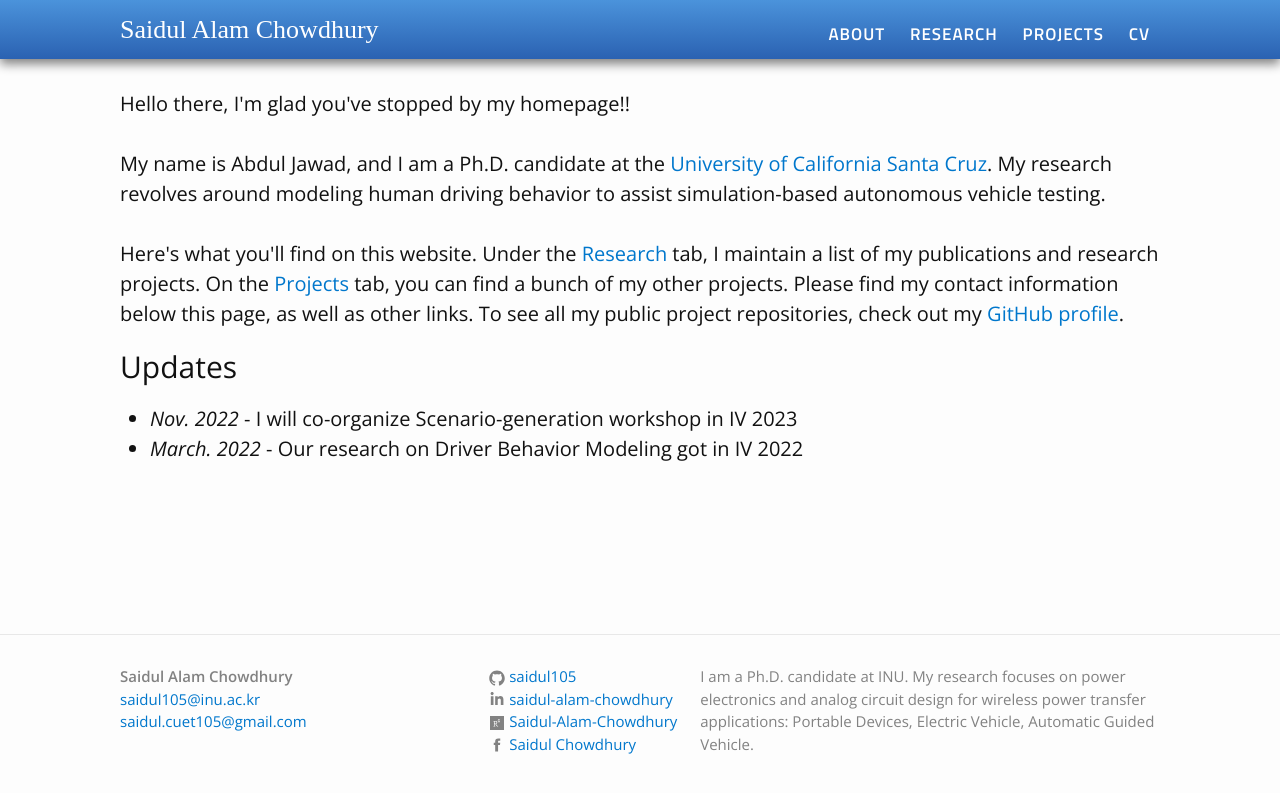
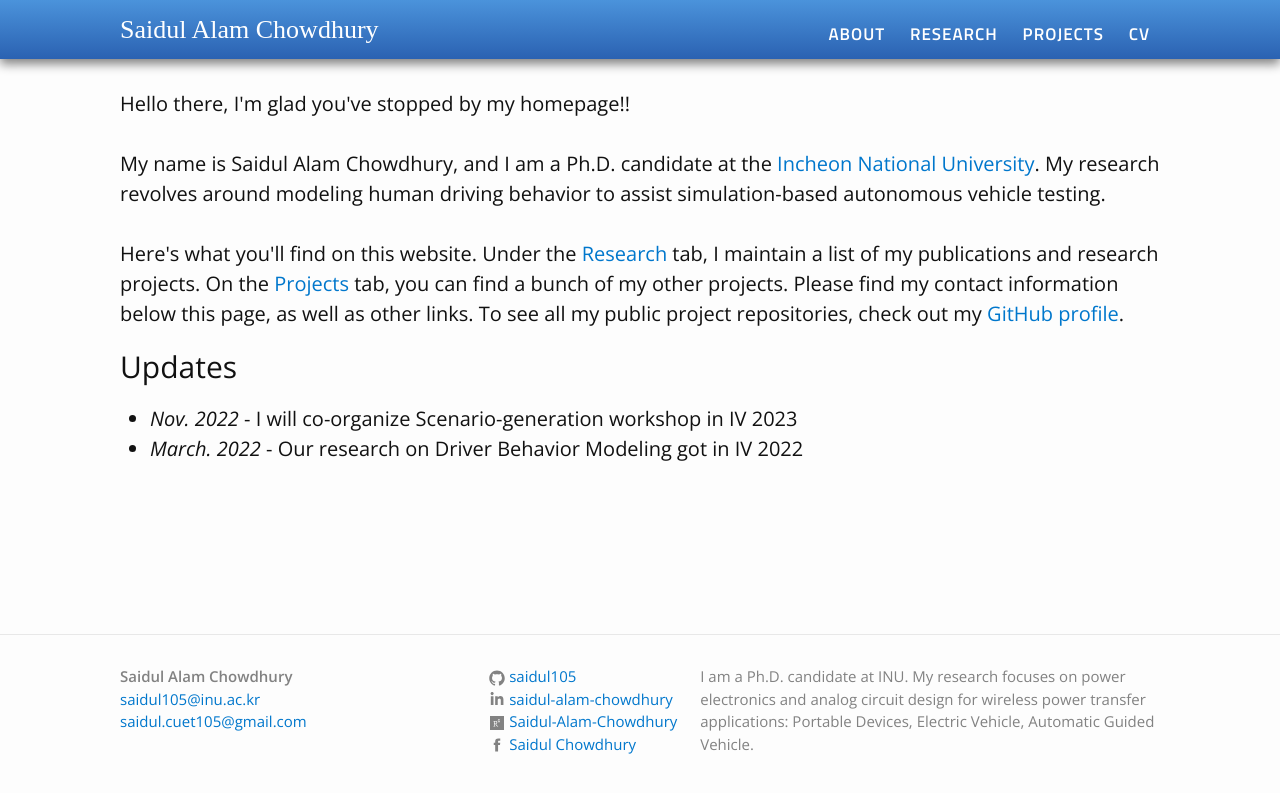
Before and after one commit to saidul105/saidul105.github.io, a Jekyll site: the page built from index.html, in a window 1280 px wide. Shown: the top 793 px of the page. Built offline with Jekyll 4.4.1, drawn with Linux system fonts in a browser that asks for light colours.

Commit message:
Update index.html

```diff
--- a/index.html
+++ b/index.html
@@ -7,7 +7,7 @@ layout: default
 <p>Hello there, I'm glad you've stopped by my homepage!!<br>
 
 <br>
-My name is Abdul Jawad, and I am a Ph.D. candidate at the <a href="https://www.ucsc.edu/">University of California Santa Cruz</a>.
+My name is Saidul Alam Chowdhury, and I am a Ph.D. candidate at the <a href="https://www.inu.ac.kr/">Incheon National University</a>.
 My research revolves around modeling human driving behavior to assist simulation-based autonomous vehicle testing.
 <br>
 
```
